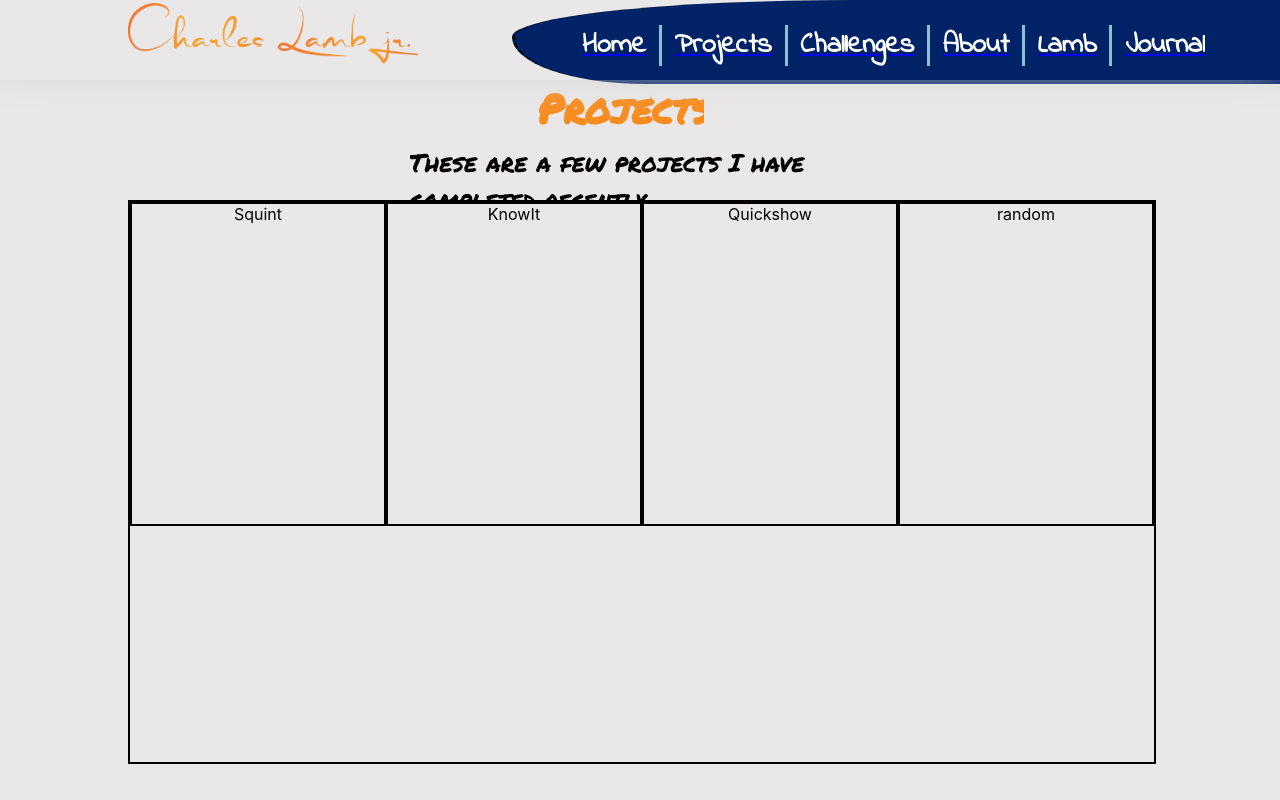
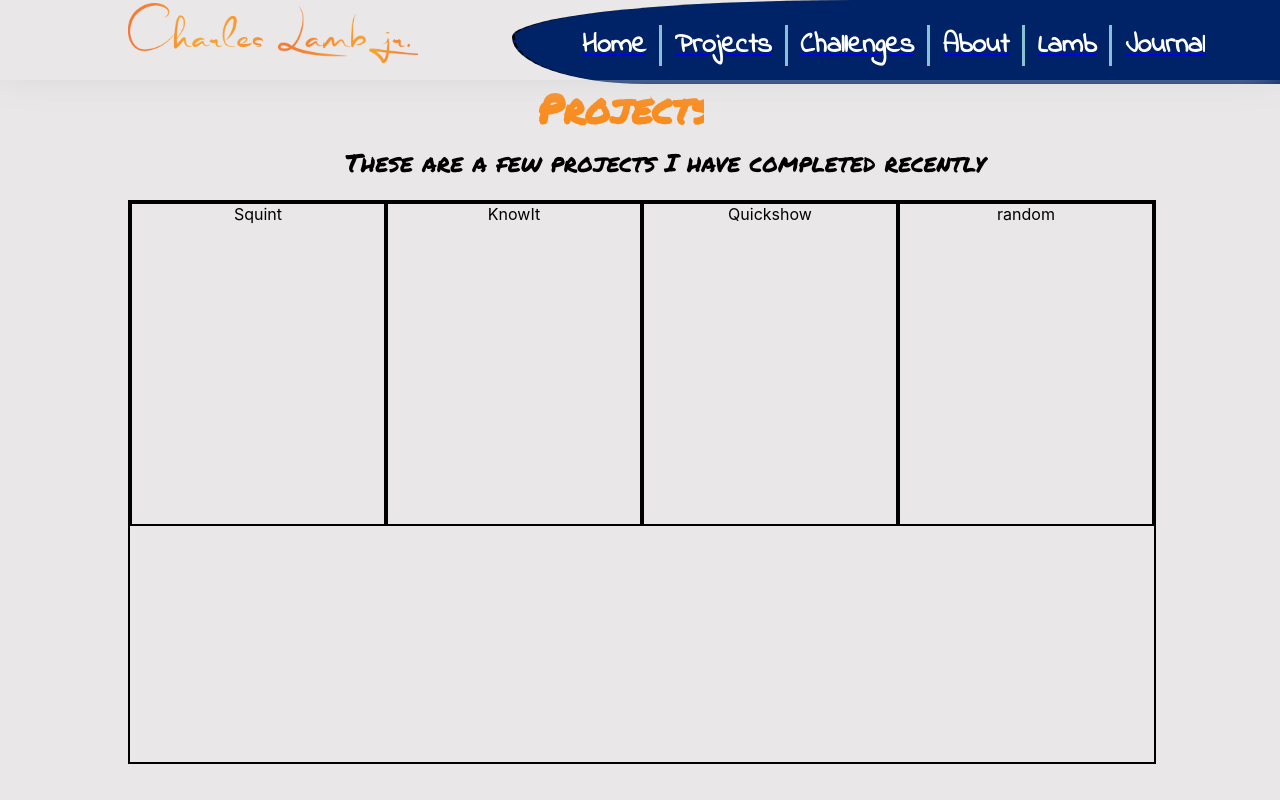
Before and after one commit to cyberstizz/charleslambjr, a React (Create React App) app: page /projects in a window 1280 px wide. Built offline with nearby package versions, Linux system fonts and the light colour scheme; a web font is replaced by a local one.

Commit message:
noticed an overflow on the projects description that wasn't even displaying on the page, so I fixed the width and allowed overflow now its displaying

```diff
--- a/src/components/Home.js
+++ b/src/components/Home.js
@@ -33,7 +33,7 @@ const Home = () =>{
           <a  id="highlightedEmail" href="mailto:charles.lamb.dev@gmail.com"> <div className="emailInfo"></div><div className="actualEmail">charles.lamb.dev@gmail.com</div></a>
       </div>
       <div className="buttons">
-     <button className="projectButton">Projects</button>
+     <Link to="./Projects"><button className="projectButton">Projects</button></Link>
 
 
 
--- a/src/components/Projects.css
+++ b/src/components/Projects.css
@@ -25,13 +25,14 @@
 }
 
 .projectsInfoDiv{
-    margin-left: 32vw;
+    margin-left: 27vw;
     margin-top: 18vh;
-    width: 40vw;
+    width: 50vw;
     height: 7vh;
     color: black;
     font-family: 'Permanent Marker', cursive;
     font-size: 25px;
+    overflow: visible;
 }
 
 #cardsDiv{
```
